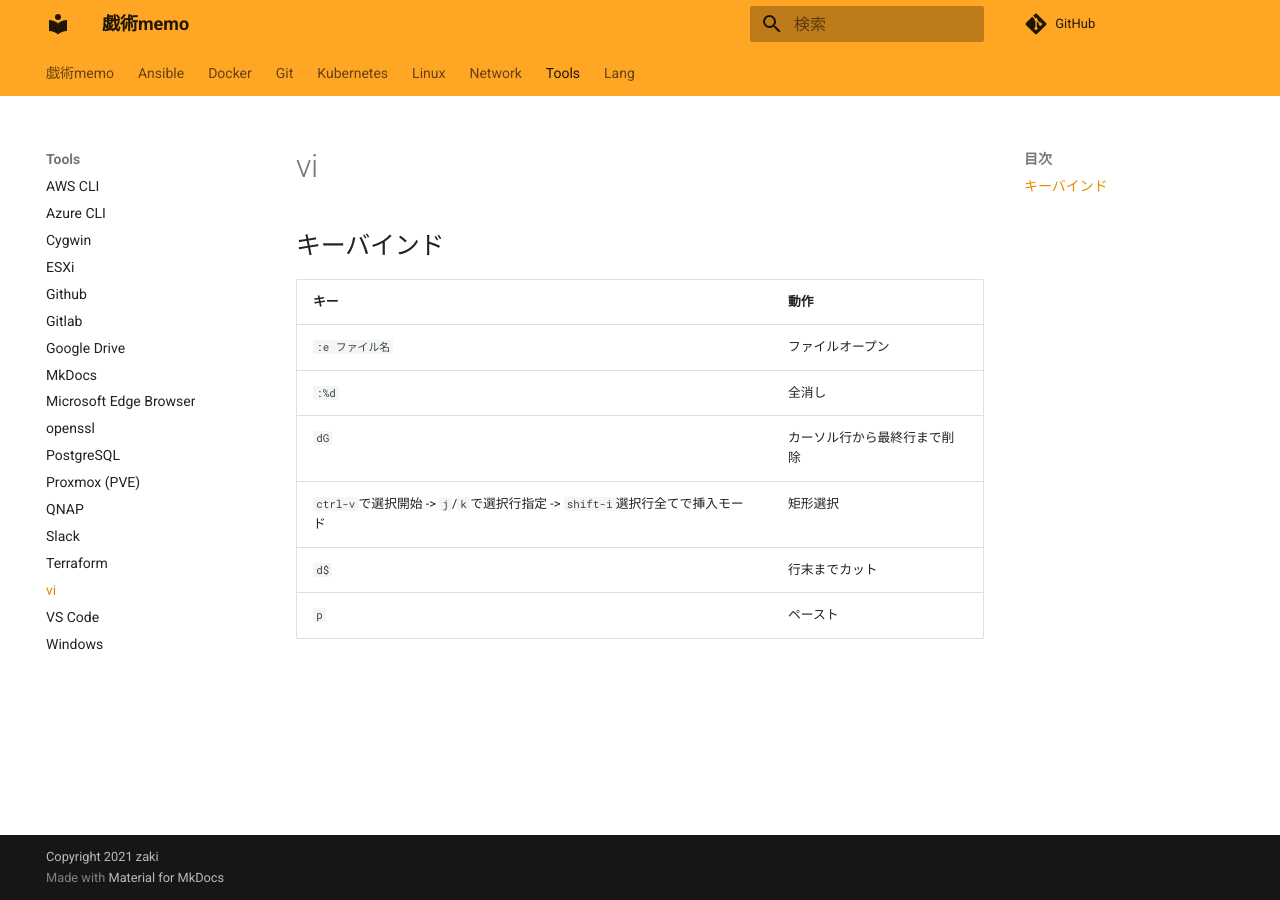
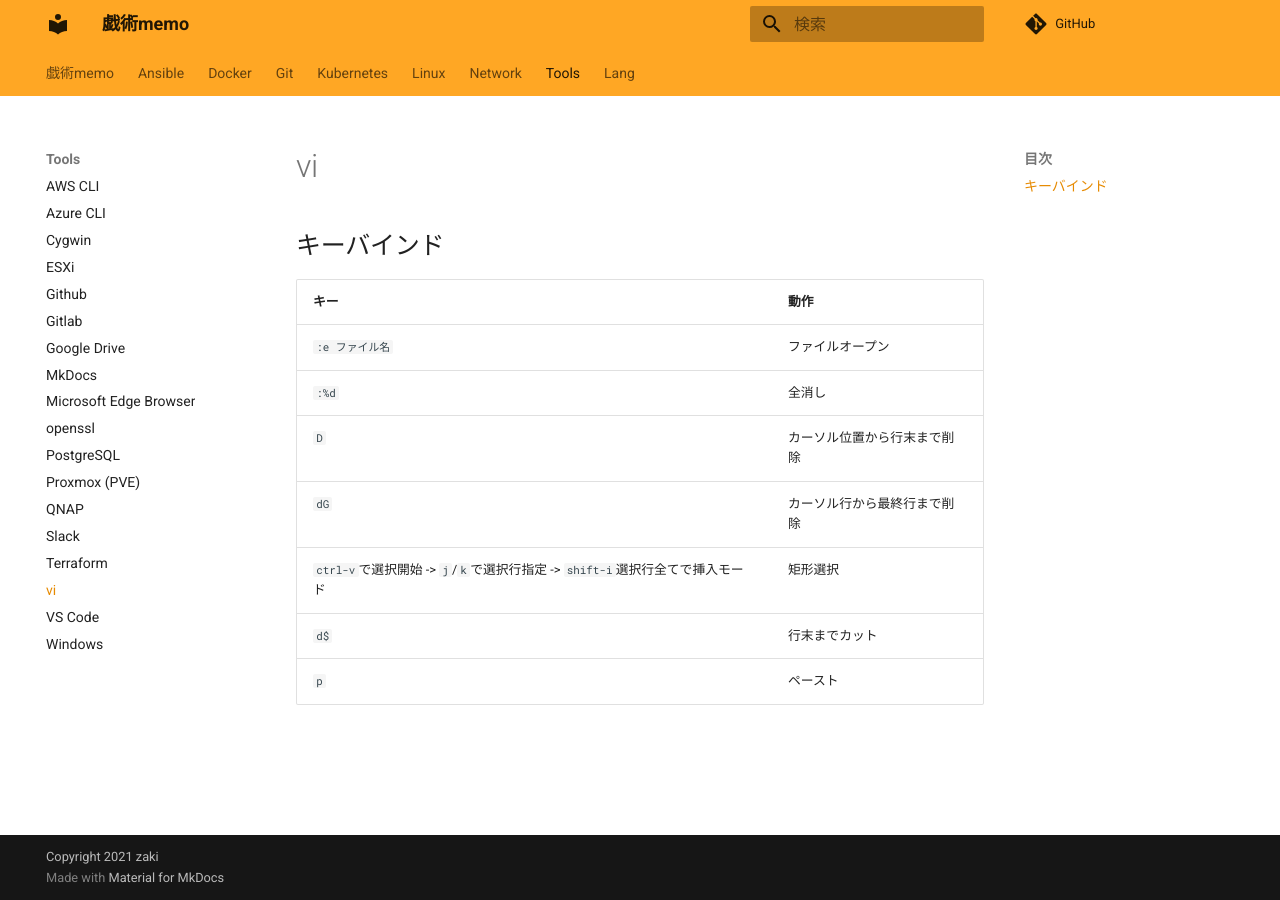
Before and after one commit to zaki-lknr/docs, an MkDocs documentation site: the page built from docs/Tools/vi.md, in a window 1280 px wide. Built offline with MkDocs 1.6.1 and Material for MkDocs 9.7.7, drawn with Linux system fonts in a browser that asks for light colours; comment, search, counter and statistics services are not loaded.

Commit message:
add: tools/vi: カーソル位置から行末まで削除

```diff
--- a/docs/Tools/vi.md
+++ b/docs/Tools/vi.md
@@ -6,6 +6,7 @@
 | ------------------------------------------------------ | -------------- |
 | `:e ファイル名`                                             | ファイルオープン       |
 | `:%d`                                                  | 全消し            |
+| `D`                                                    | カーソル位置から行末まで削除               |
 | `dG`                                                   | カーソル行から最終行まで削除 |
 | `ctrl-v`で選択開始 -> `j`/`k`で選択行指定 -> `shift-i`選択行全てで挿入モード | 矩形選択           |
 | `d$`                                                   | 行末までカット        |
```
